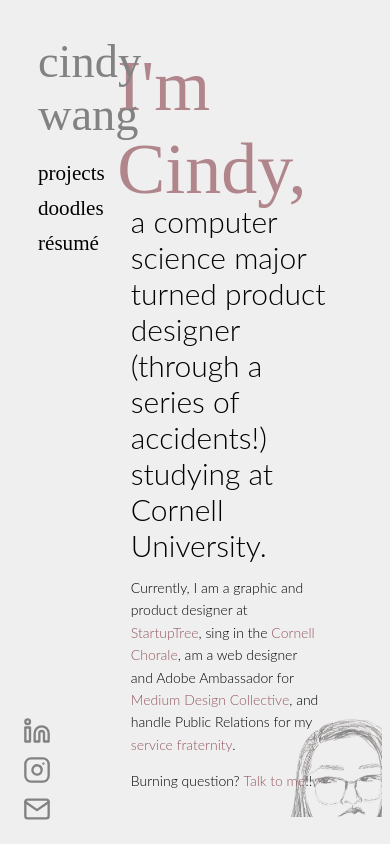
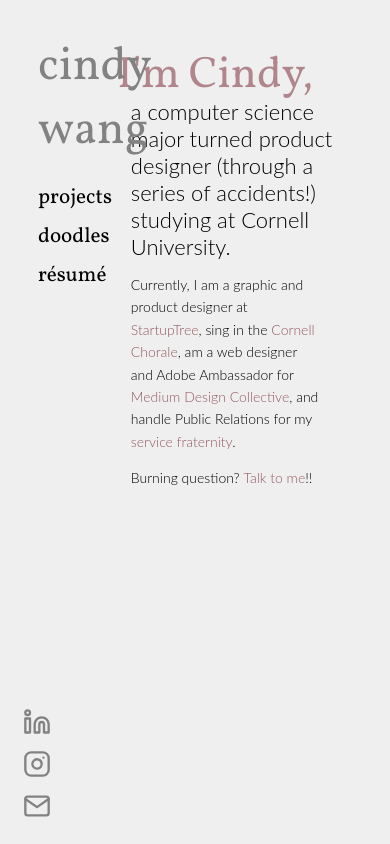
Before and after one commit to cndwng/cindehw.github.io, a PHP site: page / in a window 390 px wide. Run offline with PHP 8.4, Linux system fonts and the light colour scheme.

Commit message:
slightly more mobile responsive

```diff
--- a/about.html
+++ b/about.html
@@ -1,10 +1,11 @@
 <html>
 <head>
 	<title>cindy</title>
+	<link href='http://fonts.googleapis.com/css?family=Vollkorn' rel='stylesheet' type='text/css'>
 	<link rel="stylesheet" type="text/css" href="style.css"/>
 	<link rel="icon" href="me100.png">
+	<meta name="viewport" content="width=device-width, initial-scale=1">
 	<script src="https://unpkg.com/feather-icons/dist/feather.min.js"></script>
-
 </head>
 <body>
 
--- a/apps.html
+++ b/apps.html
@@ -1,9 +1,11 @@
 <html>
 <head>
-	<title>cindy</title>
+    <title>cindy</title>
+    <link href='http://fonts.googleapis.com/css?family=Vollkorn' rel='stylesheet' type='text/css'>
     <link rel="stylesheet" type="text/css" href="style.css"/>
     <link rel="icon" href="me100.png">
-	<script src="https://unpkg.com/feather-icons/dist/feather.min.js"></script>
+    <meta name="viewport" content="width=device-width, initial-scale=1">
+    <script src="https://unpkg.com/feather-icons/dist/feather.min.js"></script>
 </head>
 <body>
 <div class="container">
--- a/art.html
+++ b/art.html
@@ -1,9 +1,11 @@
 <html>
 <head>
-	<title>cindy</title>
+    <title>cindy</title>
+    <link href='http://fonts.googleapis.com/css?family=Vollkorn' rel='stylesheet' type='text/css'>
     <link rel="stylesheet" type="text/css" href="style.css"/>
     <link rel="icon" href="me100.png">
-	<script src="https://unpkg.com/feather-icons/dist/feather.min.js"></script>
+    <meta name="viewport" content="width=device-width, initial-scale=1">
+    <script src="https://unpkg.com/feather-icons/dist/feather.min.js"></script>
 </head>
 <body>
 <div class="container">
--- a/index.html
+++ b/index.html
@@ -1,8 +1,10 @@
 <html>
 <head>
 	<title>cindy</title>
+	<link href='http://fonts.googleapis.com/css?family=Vollkorn' rel='stylesheet' type='text/css'>
 	<link rel="stylesheet" type="text/css" href="style.css"/>
 	<link rel="icon" href="me100.png">
+	<meta name="viewport" content="width=device-width, initial-scale=1">
 	<script src="https://unpkg.com/feather-icons/dist/feather.min.js"></script>
 </head>
 <body>
--- a/mentorship.html
+++ b/mentorship.html
@@ -1,8 +1,10 @@
 <html>
 <head>
 	<title>cindy</title>
-    <link rel="stylesheet" type="text/css" href="style.css"/>
-    <link rel="icon" href="me100.png">
+	<link href='http://fonts.googleapis.com/css?family=Vollkorn' rel='stylesheet' type='text/css'>
+	<link rel="stylesheet" type="text/css" href="style.css"/>
+	<link rel="icon" href="me100.png">
+	<meta name="viewport" content="width=device-width, initial-scale=1">
 	<script src="https://unpkg.com/feather-icons/dist/feather.min.js"></script>
 </head>
 <body>
--- a/misc.html
+++ b/misc.html
@@ -1,9 +1,11 @@
 <html>
 <head>
-	<title>cindy</title>
+    <title>cindy</title>
+    <link href='http://fonts.googleapis.com/css?family=Vollkorn' rel='stylesheet' type='text/css'>
     <link rel="stylesheet" type="text/css" href="style.css"/>
     <link rel="icon" href="me100.png">
-	<script src="https://unpkg.com/feather-icons/dist/feather.min.js"></script>
+    <meta name="viewport" content="width=device-width, initial-scale=1">
+    <script src="https://unpkg.com/feather-icons/dist/feather.min.js"></script>
 </head>
 <body>
 <div class="container">
--- a/projects.html
+++ b/projects.html
@@ -1,8 +1,10 @@
 <html>
 <head>
 	<title>cindy</title>
+	<link href='http://fonts.googleapis.com/css?family=Vollkorn' rel='stylesheet' type='text/css'>
 	<link rel="stylesheet" type="text/css" href="style.css"/>
 	<link rel="icon" href="me100.png">
+	<meta name="viewport" content="width=device-width, initial-scale=1">
 	<script src="https://unpkg.com/feather-icons/dist/feather.min.js"></script>
 </head>
 <body>
--- a/style.css
+++ b/style.css
@@ -185,6 +185,10 @@
         color: #945861;
     }
 
+    .nav .icon {
+        display: none;
+    }
+
 .main {
     width: 85%;
     position: relative;
@@ -253,8 +257,31 @@
 }
 
     .portfolio.cover {
-        width: 400px;
+        width: 100%;
         max-height: 300px;
         overflow: hidden;
         box-shadow: 0px 2px 3px 0 rgba(0, 0, 0, 0.1);
     }
+
+@media screen and (max-width:479px) {
+    .art {
+        width: 100%;
+    }
+    .portfolio {
+        width: 100%;
+        min-height: unset;
+    }
+
+    .hello {
+        font-size: 44px;
+    }
+    .sub__hello {
+        font-size: 22px;
+    }
+    .main.index {
+        background-size: 45%;
+    }
+    h2 {
+        font-size: 36px;
+    }
+    }
```
